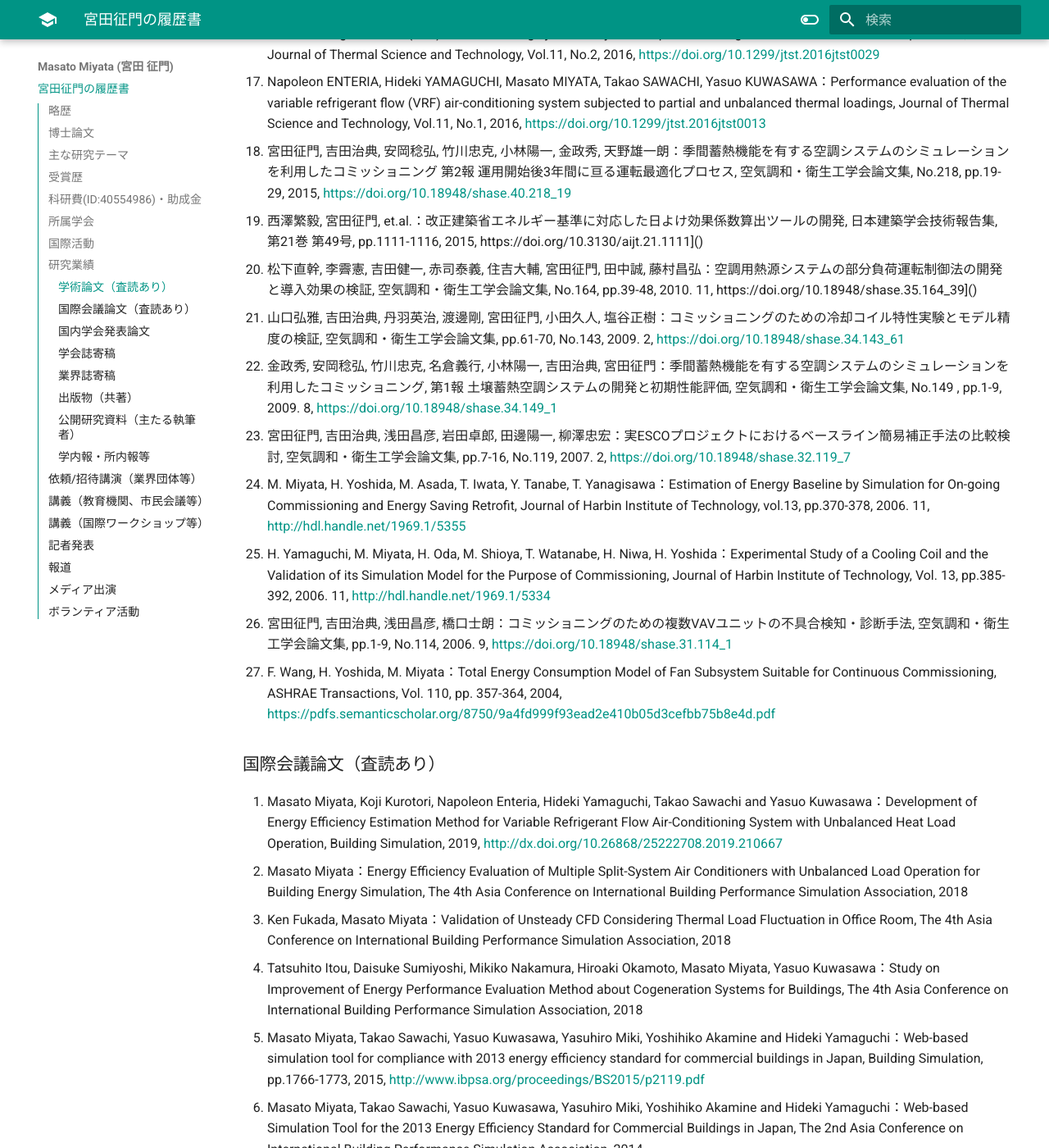
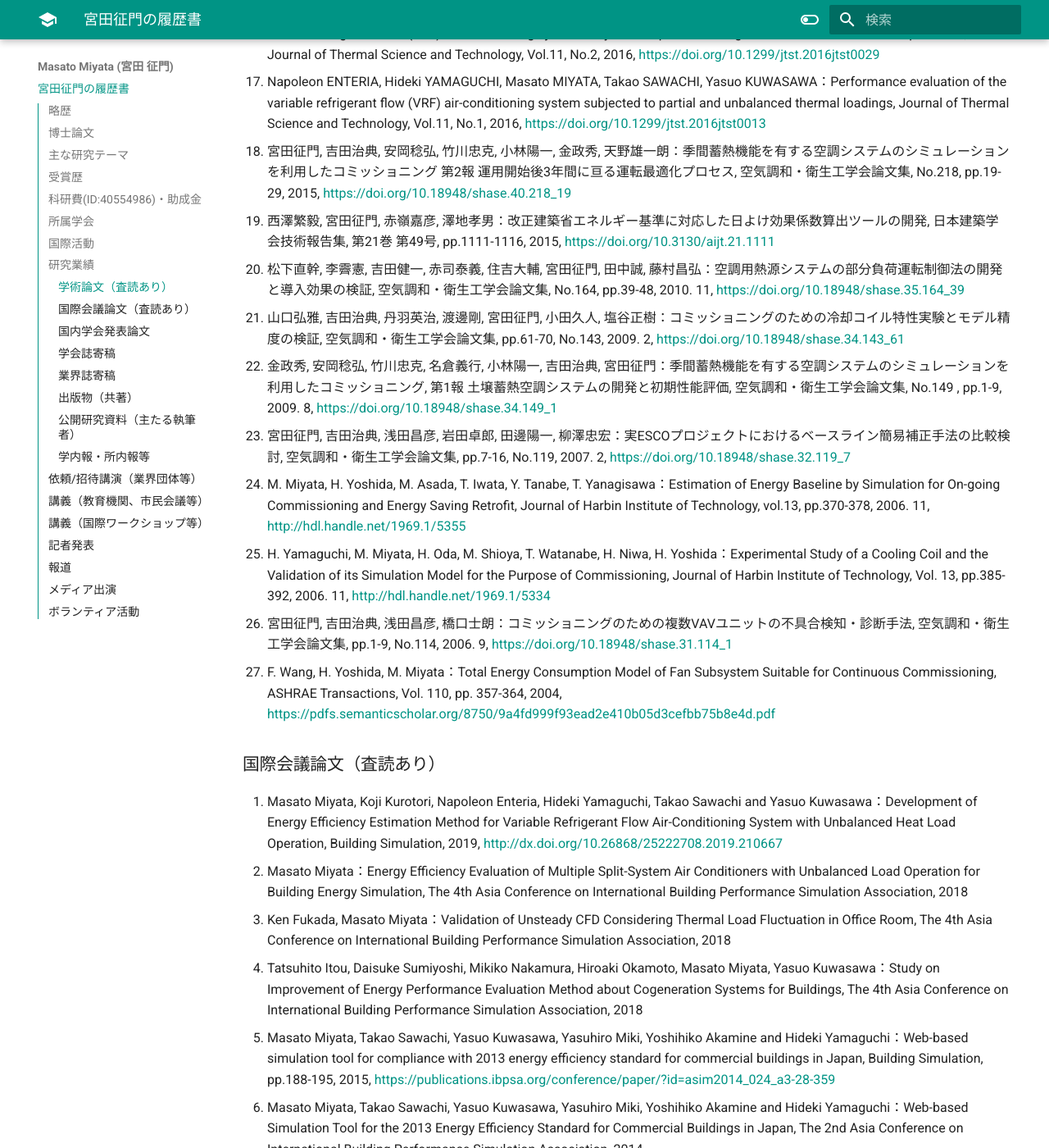
Before and after one commit to MasatoMiyata/CurriculumVitae, an MkDocs documentation site: the page built from docs/index.md, in a window 1280 px wide and 1400 px high, scrolled down 3697 px. Shown: the whole window at 82% size. Built offline with MkDocs 1.6.1 and Material for MkDocs 9.7.7, drawn with Linux system fonts in a browser that asks for light colours; some of the changed text lies outside the part shown.

Commit message:
誤記を修正

```diff
--- a/docs/index.md
+++ b/docs/index.md
@@ -76,8 +76,8 @@
 1. Napoleon ENTERIA, Hideki YAMAGUCHI, Masato MIYATA, Takao SAWACHI, Yasuo KUWASAWA：Performance evaluation of the variable refrigerant flow (VRF) air-conditioning system subjected to partial loadings at different outdoor air temperatures, Journal of Thermal Science and Technology, Vol.11, No.2, 2016, [https://doi.org/10.1299/jtst.2016jtst0029](https://doi.org/10.1299/jtst.2016jtst0029)
 1. Napoleon ENTERIA, Hideki YAMAGUCHI, Masato MIYATA, Takao SAWACHI, Yasuo KUWASAWA：Performance evaluation of the variable refrigerant flow (VRF) air-conditioning system subjected to partial and unbalanced thermal loadings, Journal of Thermal Science and Technology, Vol.11, No.1, 2016, [https://doi.org/10.1299/jtst.2016jtst0013](https://doi.org/10.1299/jtst.2016jtst0013)
 1. 宮田征門, 吉田治典, 安岡稔弘, 竹川忠克, 小林陽一, 金政秀, 天野雄一朗：季間蓄熱機能を有する空調システムのシミュレーションを利用したコミッショニング 第2報 運用開始後3年間に亘る運転最適化プロセス, 空気調和・衛生工学会論文集, No.218, pp.19-29, 2015, [https://doi.org/10.18948/shase.40.218_19](https://doi.org/10.18948/shase.40.218_19)
-1. 西澤繁毅, 宮田征門, et.al.：改正建築省エネルギー基準に対応した日よけ効果係数算出ツールの開発, 日本建築学会技術報告集, 第21巻 第49号, pp.1111-1116, 2015, https://doi.org/10.3130/aijt.21.1111]()
-1. 松下直幹, 李霽憲, 吉田健一, 赤司泰義, 住吉大輔, 宮田征門, 田中誠, 藤村昌弘：空調用熱源システムの部分負荷運転制御法の開発と導入効果の検証, 空気調和・衛生工学会論文集, No.164, pp.39-48, 2010. 11, https://doi.org/10.18948/shase.35.164_39]()
+1. 西澤繁毅, 宮田征門, 赤嶺嘉彦, 澤地孝男：改正建築省エネルギー基準に対応した日よけ効果係数算出ツールの開発, 日本建築学会技術報告集, 第21巻 第49号, pp.1111-1116, 2015, [https://doi.org/10.3130/aijt.21.1111](https://doi.org/10.3130/aijt.21.1111)
+1. 松下直幹, 李霽憲, 吉田健一, 赤司泰義, 住吉大輔, 宮田征門, 田中誠, 藤村昌弘：空調用熱源システムの部分負荷運転制御法の開発と導入効果の検証, 空気調和・衛生工学会論文集, No.164, pp.39-48, 2010. 11, [https://doi.org/10.18948/shase.35.164_39](https://doi.org/10.18948/shase.35.164_39)
 1. 山口弘雅, 吉田治典, 丹羽英治, 渡邊剛, 宮田征門, 小田久人, 塩谷正樹：コミッショニングのための冷却コイル特性実験とモデル精度の検証, 空気調和・衛生工学会論文集, pp.61-70, No.143, 2009. 2, [https://doi.org/10.18948/shase.34.143_61](https://doi.org/10.18948/shase.34.143_61)
 1. 金政秀, 安岡稔弘, 竹川忠克, 名倉義行, 小林陽一, 吉田治典, 宮田征門：季間蓄熱機能を有する空調システムのシミュレーションを利用したコミッショニング, 第1報 土壌蓄熱空調システムの開発と初期性能評価, 空気調和・衛生工学会論文集, No.149 , pp.1-9, 2009. 8, [https://doi.org/10.18948/shase.34.149_1](https://doi.org/10.18948/shase.34.149_1)
 1. 宮田征門, 吉田治典, 浅田昌彦, 岩田卓郎, 田邊陽一, 柳澤忠宏：実ESCOプロジェクトにおけるベースライン簡易補正手法の比較検討, 空気調和・衛生工学会論文集, pp.7-16, No.119, 2007. 2, [https://doi.org/10.18948/shase.32.119_7](https://doi.org/10.18948/shase.32.119_7)
@@ -92,7 +92,7 @@
 1. Masato Miyata：Energy Efficiency Evaluation of Multiple Split-System Air Conditioners with Unbalanced Load Operation for Building Energy Simulation, The 4th Asia Conference on International Building Performance Simulation Association, 2018
 1. Ken Fukada, Masato Miyata：Validation of Unsteady CFD Considering Thermal Load Fluctuation in Office Room, The 4th Asia Conference on International Building Performance Simulation Association, 2018
 1. Tatsuhito Itou, Daisuke Sumiyoshi, Mikiko Nakamura, Hiroaki Okamoto, Masato Miyata, Yasuo Kuwasawa：Study on Improvement of Energy Performance Evaluation Method about Cogeneration Systems for Buildings, The 4th Asia Conference on International Building Performance Simulation Association, 2018
-1. Masato Miyata, Takao Sawachi, Yasuo Kuwasawa, Yasuhiro Miki, Yoshihiko Akamine and Hideki Yamaguchi：Web-based simulation tool for compliance with 2013 energy efficiency standard for commercial buildings in Japan, Building Simulation, pp.1766-1773, 2015, [http://www.ibpsa.org/proceedings/BS2015/p2119.pdf](http://www.ibpsa.org/proceedings/BS2015/p2119.pdf)
+1. Masato Miyata, Takao Sawachi, Yasuo Kuwasawa, Yasuhiro Miki, Yoshihiko Akamine and Hideki Yamaguchi：Web-based simulation tool for compliance with 2013 energy efficiency standard for commercial buildings in Japan, Building Simulation, pp.188-195, 2015, [https://publications.ibpsa.org/conference/paper/?id=asim2014_024_a3-28-359](https://publications.ibpsa.org/conference/paper/?id=asim2014_024_a3-28-359)
 1. Masato Miyata, Takao Sawachi, Yasuo Kuwasawa, Yasuhiro Miki, Yoshihiko Akamine and Hideki Yamaguchi：Web-based Simulation Tool for the 2013 Energy Efficiency Standard for Commercial Buildings in Japan, The 2nd Asia Conference on International Building Performance Simulation Association, 2014
 1. Hideki Yamaguchi, Masato Miyata, Takao Sawachi, Kosuke Ohno, Kiyoshi Saito: Efficiency Evaluation of Packaged Air-Conditioning System with Different Patterns of Compressor Operation, The 2nd Asia Conference on International Building Performance Simulation Association, 2014
 1. E. Tanaka, M. Mukai, K. Matusako, Y. Kodera, S. Maeda, Y. Akashi, H. Yoda, T. Watanabe, M. Miyata：Development of Database for Energy Consumption of Non-residential Buildings in Kyushu, the Proceedings of the Yellow Sea Rim International Exchange Meeting on Building Environment and Energy 2009, pp.79-86, 2009. 1
```
Also changed, not shown: other parts of docs/index.md (+2 -2 lines), site/index.html, site/search/search_index.json.
